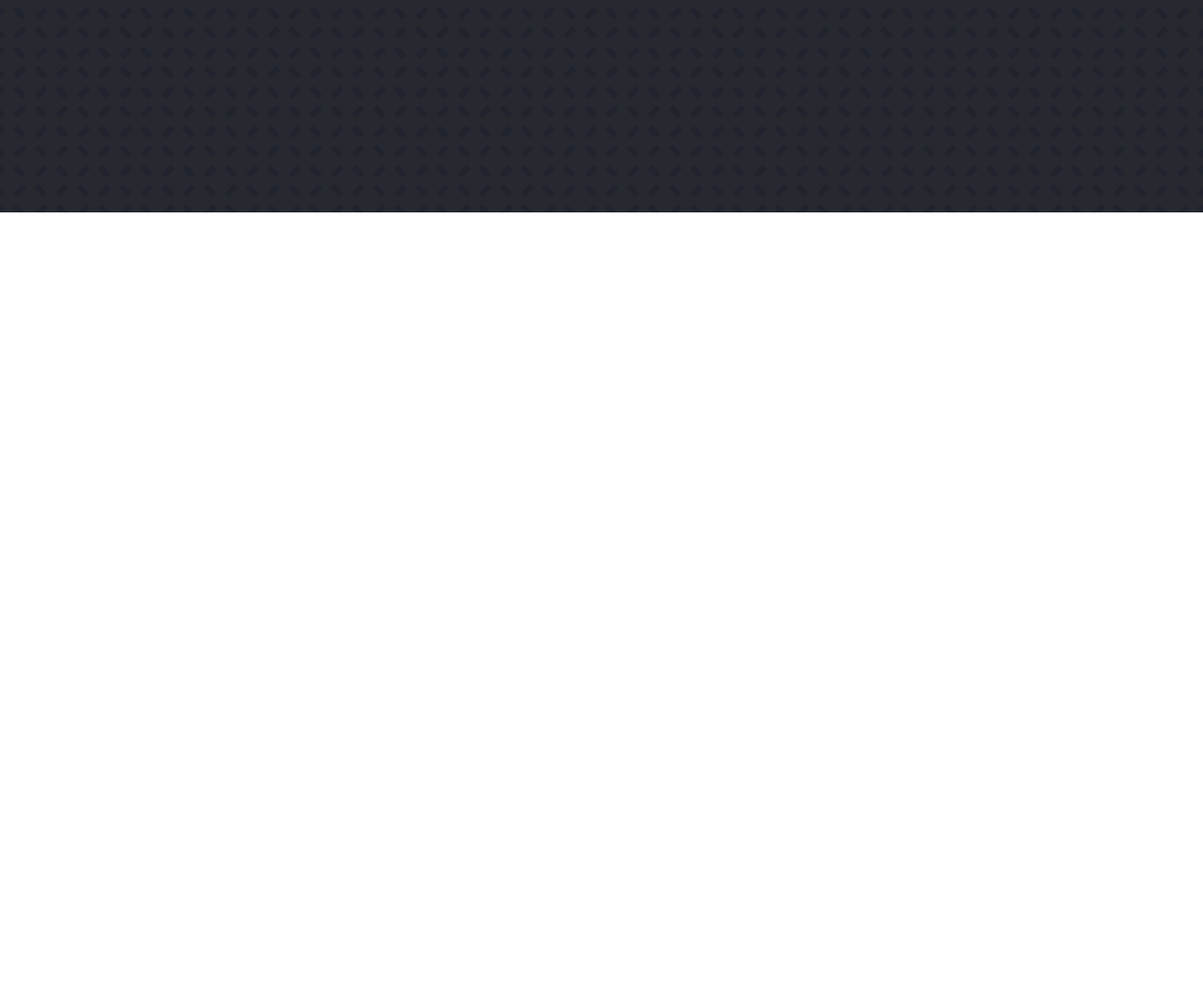
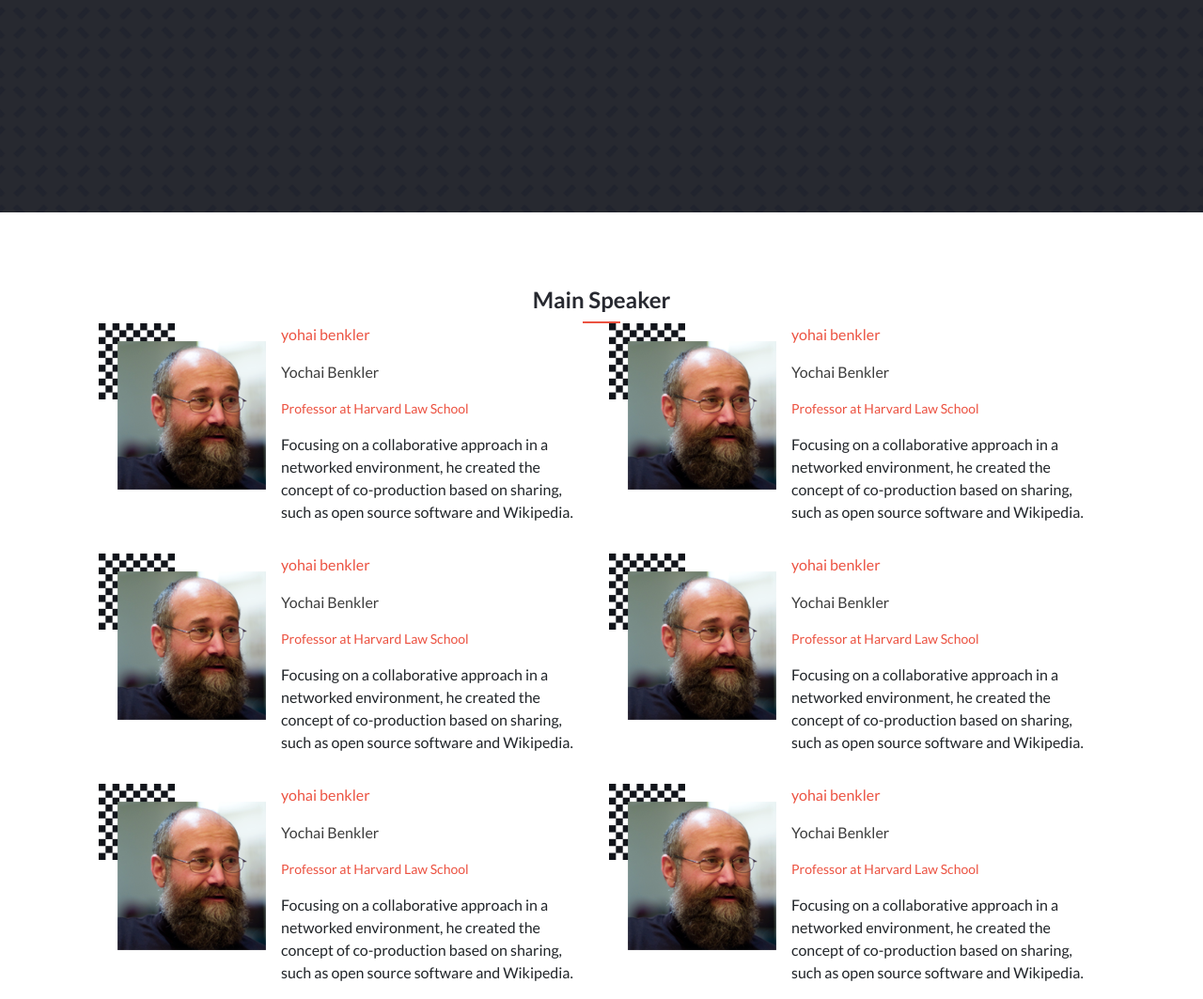
Before and after one commit to MahdiSohaily/Programing-Bootcamp, a website with bundled scripts: page index.html in a window 1280 px wide. Shown: the part 1292-2355 px from the top of the page at 94% size. Before the commit the page ends 1518 px from the top, so only its background shows below. Built offline with nearby package versions, Linux system fonts and the light colour scheme; files whose address does not match are found by name.

Commit message:
Add speaker's section HTML Structure

```diff
--- a/index.html
+++ b/index.html
@@ -150,6 +150,110 @@
         </div>
       </div>
     </section>
+    <section class="speakers">
+      <div class="container">
+        <h2 class="secondary-header text-secondary text-center pt-7 ">Main Speaker</h2>
+        <div class=" divider border-bottom border-primary"></div>
+        <div class="speaker_list">
+          <div class="speaker">
+            <div class="speaker_image">
+              <img src="../assets/img/people/speaker_01.png" alt="Yochai Benkler">
+            </div>
+            <div class="details">
+              <div class="information">
+                <p class="text-primary">yohai benkler</p>
+                <p class="title">Yochai Benkler</p>
+                <p class="position text-primary small">Professor at Harvard Law School</p>
+              </div>
+              <blockquote>
+                Focusing on a collaborative approach in a networked environment, he created the concept of co-production
+                based on sharing, such as open source software and Wikipedia.
+              </blockquote>
+            </div>
+          </div>
+          <div class="speaker">
+            <div class="speaker_image">
+              <img src="../assets/img/people/speaker_01.png" alt="Yochai Benkler">
+            </div>
+            <div class="details">
+              <div class="information">
+                <p class="text-primary">yohai benkler</p>
+                <p class="title">Yochai Benkler</p>
+                <p class="position text-primary small">Professor at Harvard Law School</p>
+              </div>
+              <blockquote>
+                Focusing on a collaborative approach in a networked environment, he created the concept of co-production
+                based on sharing, such as open source software and Wikipedia.
+              </blockquote>
+            </div>
+          </div>
+          <div class="speaker">
+            <div class="speaker_image">
+              <img src="../assets/img/people/speaker_01.png" alt="Yochai Benkler">
+            </div>
+            <div class="details">
+              <div class="information">
+                <p class="text-primary">yohai benkler</p>
+                <p class="title">Yochai Benkler</p>
+                <p class="position text-primary small">Professor at Harvard Law School</p>
+              </div>
+              <blockquote>
+                Focusing on a collaborative approach in a networked environment, he created the concept of co-production
+                based on sharing, such as open source software and Wikipedia.
+              </blockquote>
+            </div>
+          </div>
+          <div class="speaker">
+            <div class="speaker_image">
+              <img src="../assets/img/people/speaker_01.png" alt="Yochai Benkler">
+            </div>
+            <div class="details">
+              <div class="information">
+                <p class="text-primary">yohai benkler</p>
+                <p class="title">Yochai Benkler</p>
+                <p class="position text-primary small">Professor at Harvard Law School</p>
+              </div>
+              <blockquote>
+                Focusing on a collaborative approach in a networked environment, he created the concept of co-production
+                based on sharing, such as open source software and Wikipedia.
+              </blockquote>
+            </div>
+          </div>
+          <div class="speaker">
+            <div class="speaker_image">
+              <img src="../assets/img/people/speaker_01.png" alt="Yochai Benkler">
+            </div>
+            <div class="details">
+              <div class="information">
+                <p class="text-primary">yohai benkler</p>
+                <p class="title">Yochai Benkler</p>
+                <p class="position text-primary small">Professor at Harvard Law School</p>
+              </div>
+              <blockquote>
+                Focusing on a collaborative approach in a networked environment, he created the concept of co-production
+                based on sharing, such as open source software and Wikipedia.
+              </blockquote>
+            </div>
+          </div>
+          <div class="speaker">
+            <div class="speaker_image">
+              <img src="../assets/img/people/speaker_01.png" alt="Yochai Benkler">
+            </div>
+            <div class="details">
+              <div class="information">
+                <p class="text-primary">yohai benkler</p>
+                <p class="title">Yochai Benkler</p>
+                <p class="position text-primary small">Professor at Harvard Law School</p>
+              </div>
+              <blockquote>
+                Focusing on a collaborative approach in a networked environment, he created the concept of co-production
+                based on sharing, such as open source software and Wikipedia.
+              </blockquote>
+            </div>
+          </div>
+        </div>
+      </div>
+    </section>
 
   <script src="node_modules/jquery/dist/jquery.slim.min.js"></script>
   <script type="module" src="assets/js/starter.js"></script>
```
